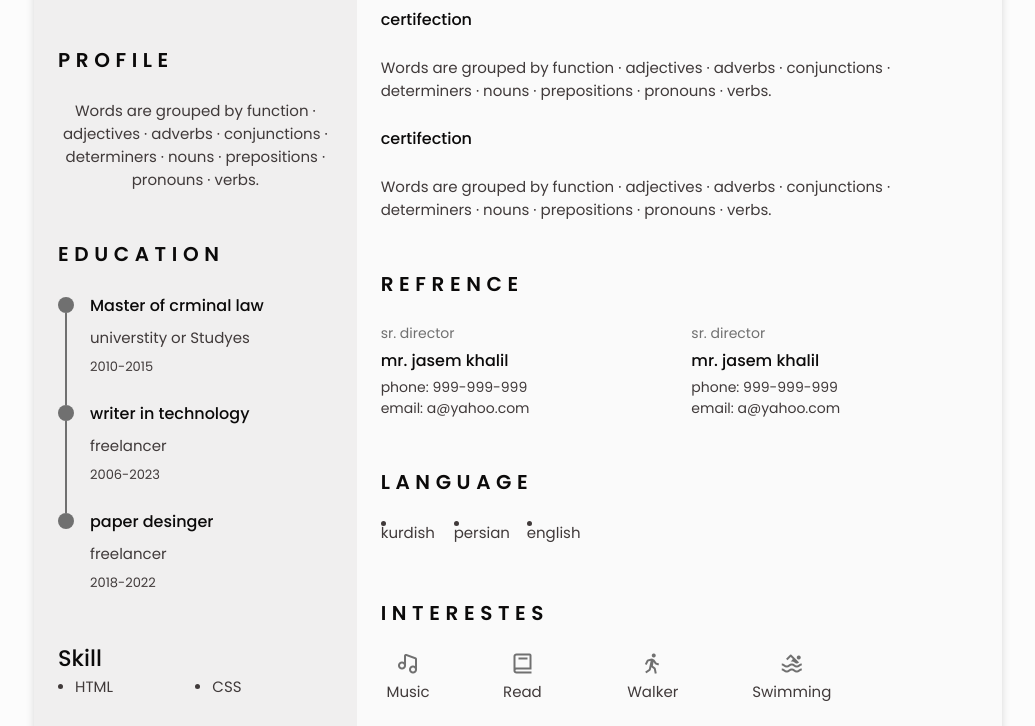
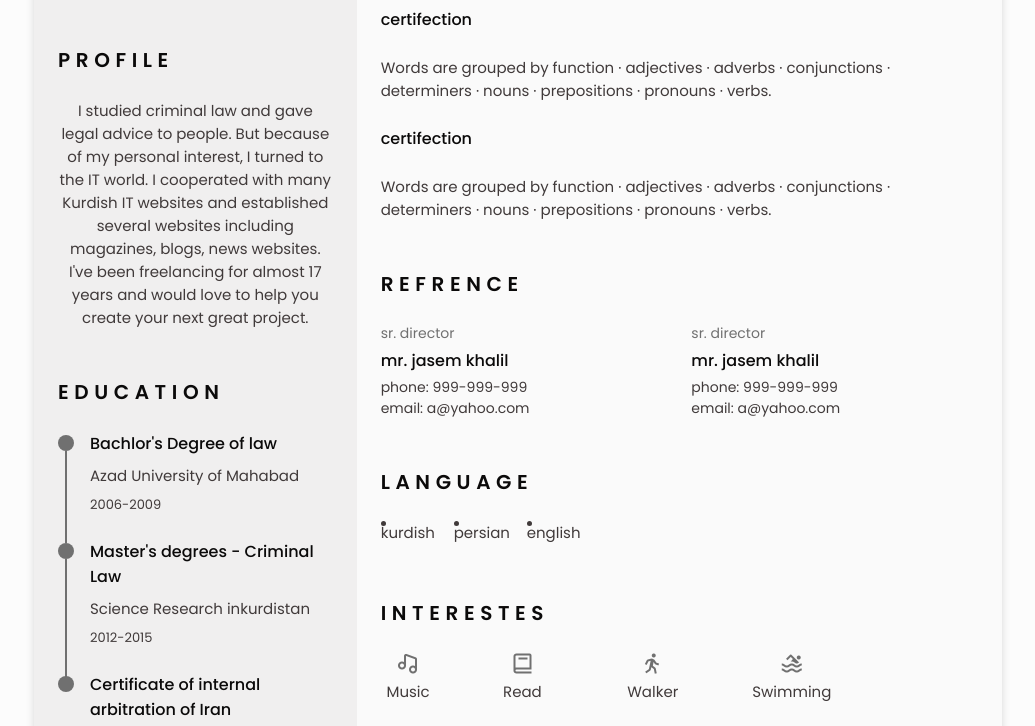
Before and after one commit to javadsajjadi/cv, a plain HTML site: page index.html in a window 1280 px wide. Shown: the part 692-1418 px from the top of the page, without its empty margins (122-1157 px from the left). Drawn offline with nearby package versions, Linux system fonts and the light colour scheme.

Commit message:
Update index.html

```diff
--- a/index.html
+++ b/index.html
@@ -124,7 +124,11 @@
                     <!--========== PROFILE ==========-->
                     <section class="profile section" id="profile">
                        <h2 class="section-title">Profile</h2>
-                       <p class="profile__description">Words are grouped by function · adjectives · adverbs · conjunctions · determiners · nouns · prepositions · pronouns · verbs.</p>
+                       <p class="profile__description">I studied criminal law and gave legal advice to people. But because of my
+personal interest, I turned to the IT world. I cooperated with many Kurdish
+IT websites and established several websites including magazines, blogs,
+news websites. I've been freelancing for almost 17 years and would love
+to help you create your next great project.</p>
                     </section>
 
                     <!--========== EDUCATION ==========-->
@@ -138,9 +142,9 @@
                                 </div>
 
                                 <div class="education__data bd-grid">
-                                    <h3 class="education__title">Master of crminal law</h3>
-                                    <span class="education__studies">universtity or Studyes</span>
-                                    <span class="education__year">2010-2015</span>
+                                    <h3 class="education__title">Bachlor's Degree of law</h3>
+                                    <span class="education__studies">Azad University of Mahabad</span>
+                                    <span class="education__year">2006-2009</span>
 
                                 </div>
                             </div>
@@ -152,9 +156,9 @@
                                 </div>
 
                                 <div class="education__data bd-grid">
-                                    <h3 class="education__title">writer in technology</h3>
-                                    <span class="education__studies">freelancer</span>
-                                    <span class="education__year">2006-2023</span>
+                                    <h3 class="education__title"> Master's degrees - Criminal Law</h3>
+                                    <span class="education__studies">Science Research inkurdistan</span>
+                                    <span class="education__year">2012-2015</span>
 
                                 </div>
                             </div>
@@ -166,9 +170,10 @@
                                 </div>
 
                                 <div class="education__data bd-grid">
-                                    <h3 class="education__title">paper desinger</h3>
-                                    <span class="education__studies">freelancer</span>
-                                    <span class="education__year">2018-2022</span>
+                                    <h3 class="education__title">Certificate of internal arbitration of Iran</h3>
+                                    <span class="education__studies">center-Tehran referees'
+association.</span>
+                                    <span class="education__year">2019</span>
 
                                 </div>
                             </div>
```
